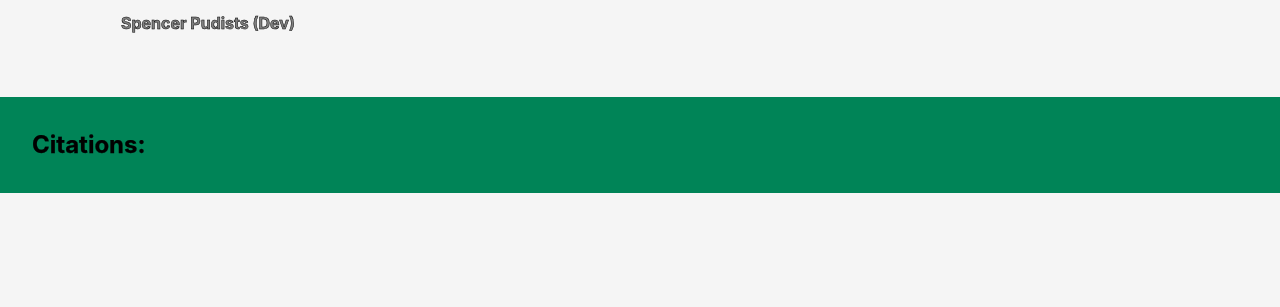
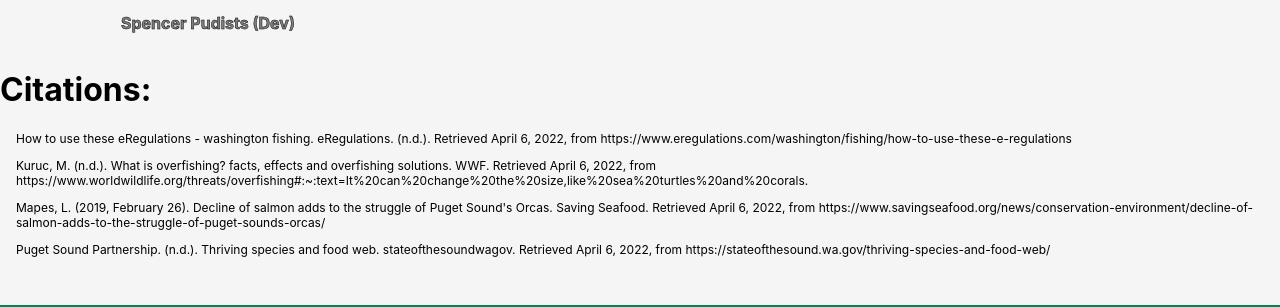
Before and after one commit to stroz08/Protecting-Pudget-Sound, a React (Create React App) app in the folder protecting-puget-sound/: page /About_Us in a window 1280 px wide. Shown: the part 1733-2040 px from the top of the page. Before the commit the page ends 1926 px from the top, so only its background shows below. Built offline with nearby package versions, Linux system fonts and the light colour scheme.

Commit message:
add citations

```diff
--- a/protecting-puget-sound/src/About_Us.js
+++ b/protecting-puget-sound/src/About_Us.js
@@ -56,13 +56,21 @@ function About_Page(props) {
         </div>
     </section>
   </div>
+  <div>
+    <h1>Citations:</h1>
+    <p className='cite'>How to use these eRegulations - washington fishing. eRegulations. (n.d.). Retrieved April 6, 2022, from https://www.eregulations.com/washington/fishing/how-to-use-these-e-regulations
+    </p>
+    <p className='cite'>
+    Kuruc, M. (n.d.). What is overfishing? facts, effects and overfishing solutions. WWF. Retrieved April 6, 2022, from https://www.worldwildlife.org/threats/overfishing#:~:text=It%20can%20change%20the%20size,like%20sea%20turtles%20and%20corals.
+    </p>
+    <p className='cite'>
+    Mapes, L. (2019, February 26). Decline of salmon adds to the struggle of Puget Sound's Orcas. Saving Seafood. Retrieved April 6, 2022, from https://www.savingseafood.org/news/conservation-environment/decline-of-salmon-adds-to-the-struggle-of-puget-sounds-orcas/
+    </p>
+    <p className='cite'>
+    Puget Sound Partnership. (n.d.). Thriving species and food web. stateofthesoundwagov. Retrieved April 6, 2022, from https://stateofthesound.wa.gov/thriving-species-and-food-web/
+    </p>
+  </div>
   <footer>
-    <h2 class = 'area'>
-      Citations:
-    </h2>
-    <p>
-
-    </p>
   </footer>
   </div>
   )
--- a/protecting-puget-sound/src/index.css
+++ b/protecting-puget-sound/src/index.css
@@ -157,6 +157,11 @@ ul {
   font-size: 25px;
   display: table;
   margin: 0 auto;
+}
+
+.cite {
+  font-size: 12px;
+  margin-left: 1rem;
 }
 
 .main-fish {
```
